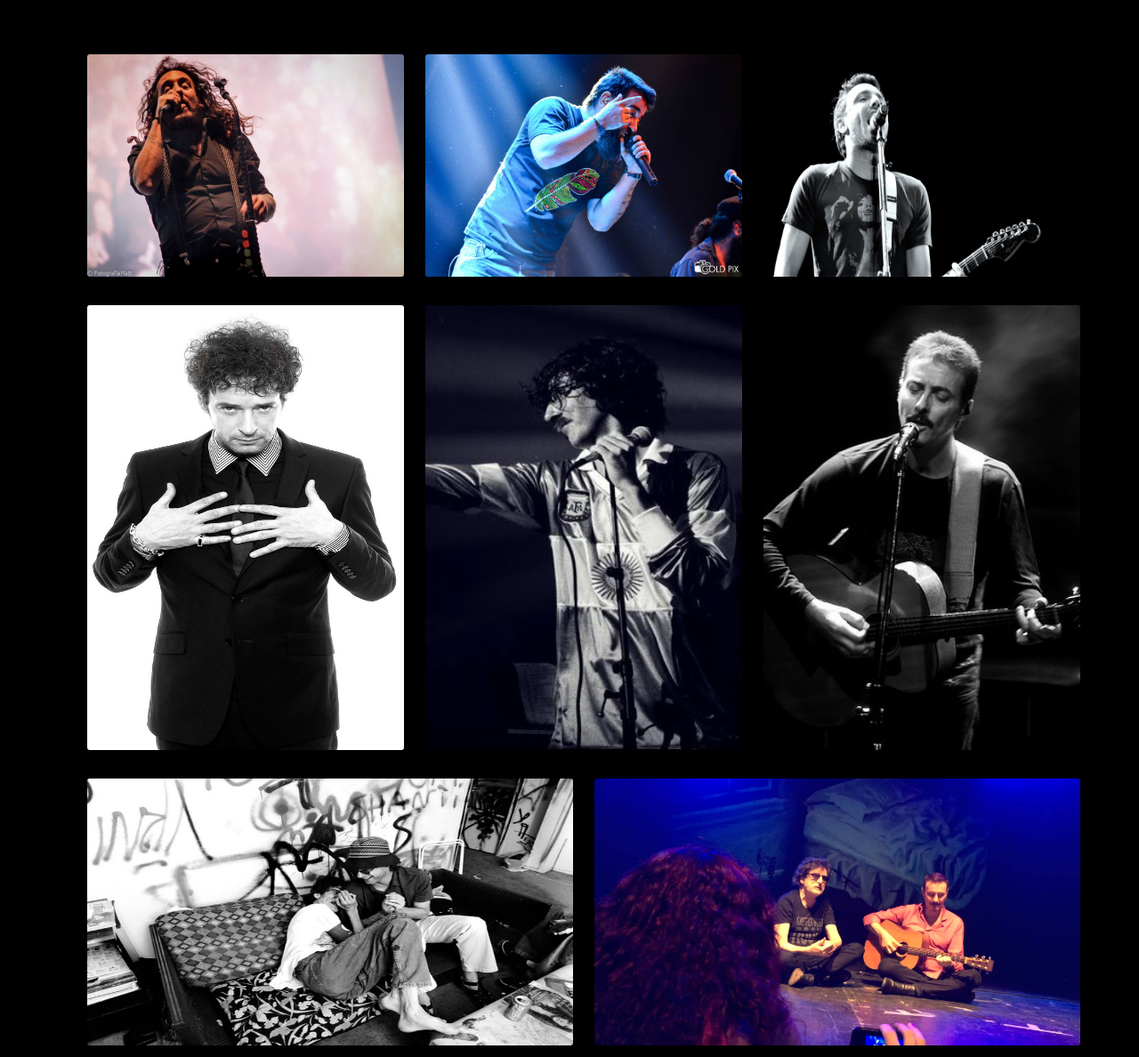
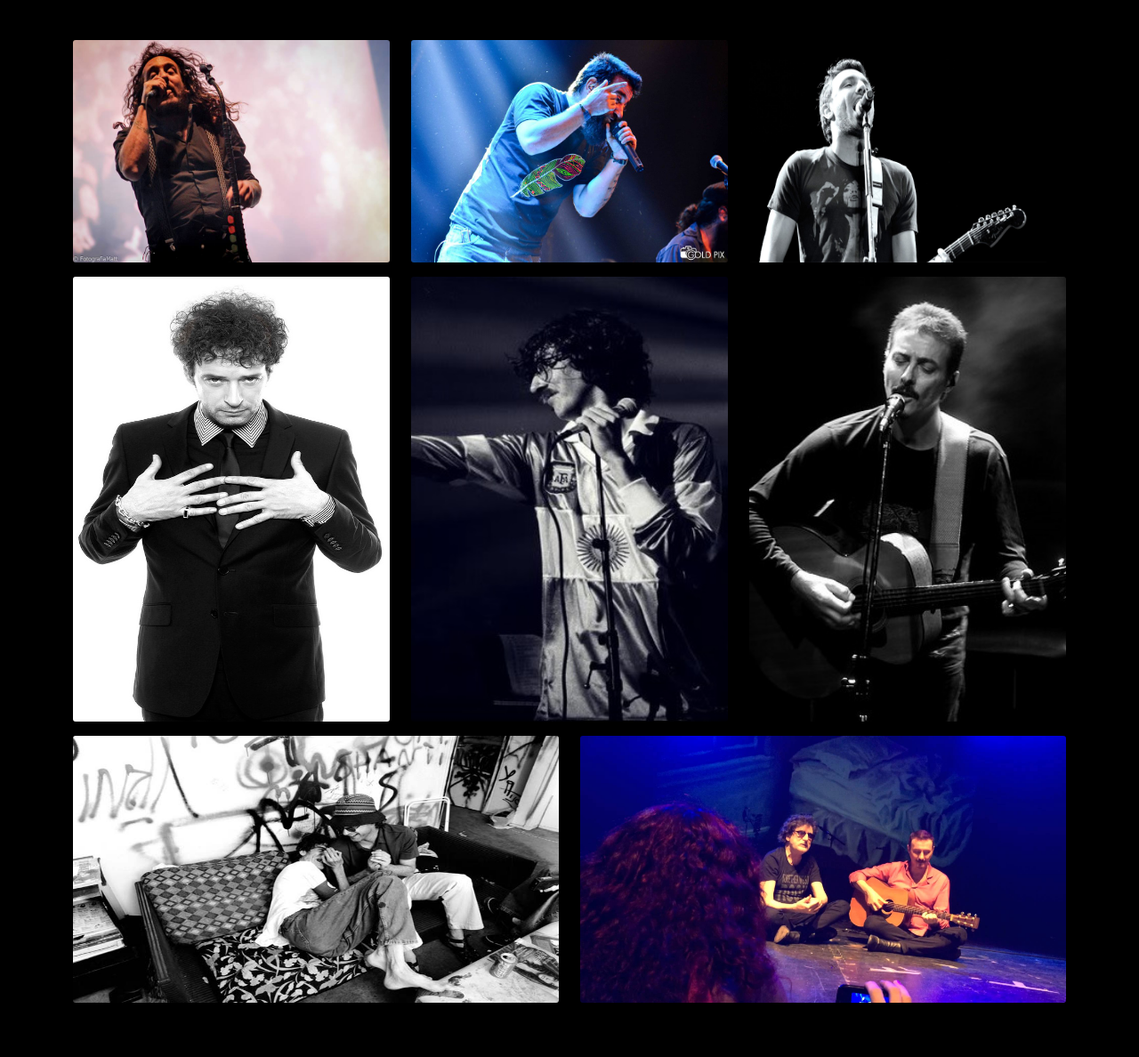
Before and after one commit to DrMaul/PF-MartinezAgustinFelix, a website: page html/imagenes/imagenes.html in a window 1280 px wide. Shown: the part 184-1372 px from the top of the page at 89% size. Drawn offline with nearby package versions, Linux system fonts and the light colour scheme.

Commit message:
Corrección de errores

```diff
--- a/html/imagenes/imagenes.html
+++ b/html/imagenes/imagenes.html
@@ -69,34 +69,34 @@
       <h2 class="my-5">Imágenes</h2>
       <div class="container my-5 galeria-imagenes">
         <div class="row galeria-primera-fila">
-          <div class="col-lg-4 col-sm-6" data-aos="zoom-in">
-            <img class="card-img img-fluid" src="../../assets/img/imagenes/img1.jpg" alt="Imagen de la galería">
+          <div class="col-lg-4 col-md-6" data-aos="zoom-in">
+            <img class="card-img" src="../../assets/img/imagenes/img1.jpg" alt="Imagen de la galería">
           </div>
-          <div class="col-lg-4 col-sm-6" data-aos="zoom-in">
-            <img class="card-img img-fluid" src="../../assets/img/imagenes/img2.jpg" alt="Imagen de la galería">
+          <div class="col-lg-4 col-md-6" data-aos="zoom-in">
+            <img class="card-img" src="../../assets/img/imagenes/img2.jpg" alt="Imagen de la galería">
           </div>
-          <div class="col-lg-4 col-sm-12" data-aos="zoom-in">
-            <img class="card-img img-fluid" src="../../assets/img/imagenes/img3.jpg" alt="Imagen de la galería">
+          <div class="col-lg-4 col-md-12" data-aos="zoom-in">
+            <img class="card-img" src="../../assets/img/imagenes/img3.jpg" alt="Imagen de la galería">
           </div>
         </div>
 
         <div class="row galeria-segunda-fila">
-          <div class="col-lg-4 col-sm-6" data-aos="zoom-in">
+          <div class="col-lg-4 col-md-6" data-aos="zoom-in">
             <img class="card-img img-fluid" src="../../assets/img/imagenes/img4.jpg" alt="Imagen de la galería">
           </div>
-          <div class="col-lg-4 col-sm-6" data-aos="zoom-in">
+          <div class="col-lg-4 col-md-6" data-aos="zoom-in">
             <img class="card-img img-fluid" src="../../assets/img/imagenes/img5.jpg" alt="Imagen de la galería">
           </div>
-          <div class="col-lg-4 col-sm-12" data-aos="zoom-in">
+          <div class="col-lg-4 col-md-12" data-aos="zoom-in">
             <img class="card-img img-fluid" src="../../assets/img/imagenes/img6.jpg" alt="Imagen de la galería">
           </div>
         </div>
 
         <div class="row galeria-tercera-fila">
-          <div class="col-lg-6 col-sm-12" data-aos="zoom-in">
+          <div class="col-lg-6 col-md-12" data-aos="zoom-in">
             <img class="card-img img-fluid" src="../../assets/img/imagenes/img7.jpg" alt="Imagen de la galería">
           </div>
-          <div class="col-lg-6 col-sm-12" data-aos="zoom-in">
+          <div class="col-lg-6 col-md-12" data-aos="zoom-in">
             <img class="card-img img-fluid" src="../../assets/img/imagenes/img8.jpg" alt="Imagen de la galería">
           </div>
         </div>
--- a/scss/estilos.scss
+++ b/scss/estilos.scss
@@ -5,6 +5,10 @@ $color-gris-dark: rgb(12, 12, 12);
 $color-gris: rgb(19,19,19);
 $color-cian: rgb(3, 201, 201);
 $color-white: white;
+
+html, body {
+    overflow-x: hidden;
+}
 
 body {
     font-family: 'Didact Gothic', sans-serif;
@@ -35,6 +39,7 @@ header {
 
     /*Estilos del Nav*/
     .navbar {
+
 
         background-color: $color-gris-dark !important;
 
@@ -85,6 +90,16 @@ header {
         .navbar-toggler {
             background-color: $color-gris;
             color: $color-white;
+
+        }
+
+
+        @media (max-width: 575.98px) {
+
+            h1 {
+                font-size: 75%;
+            }
+
 
         }
 
@@ -229,7 +244,10 @@ main {
 
             }
 
+
+
         }
+
 
         .card-img-overlay {
             text-shadow: 2px 2px 1px $color-dark;
@@ -248,6 +266,17 @@ main {
             p {
                 position: absolute;
                 top:85%;
+            }
+
+            @media (max-width: 575.98px) {
+                h3 {
+                    font-size: 90%;
+                }
+
+                p {
+                    font-size: 90%;
+                    top:90%
+                }
             }
 
             @media (min-width: 992px) and (max-width: 1199.98px) {
@@ -452,9 +481,9 @@ main {
     /*Estilos de Galeria*/
     .galeria-imagenes {
 
+
         .card-img {
-
-            margin: 16px;
+            margin-bottom: 16px;
 
 
             &:hover {
@@ -487,6 +516,7 @@ main {
                 height: 300px;
             }
         }
+
 
     }
 
```
Also changed, not shown: html/noticias/noticias.html (+11 -11 lines), index.html (+4 -2 lines), css/estilos.css, 1 other file.
